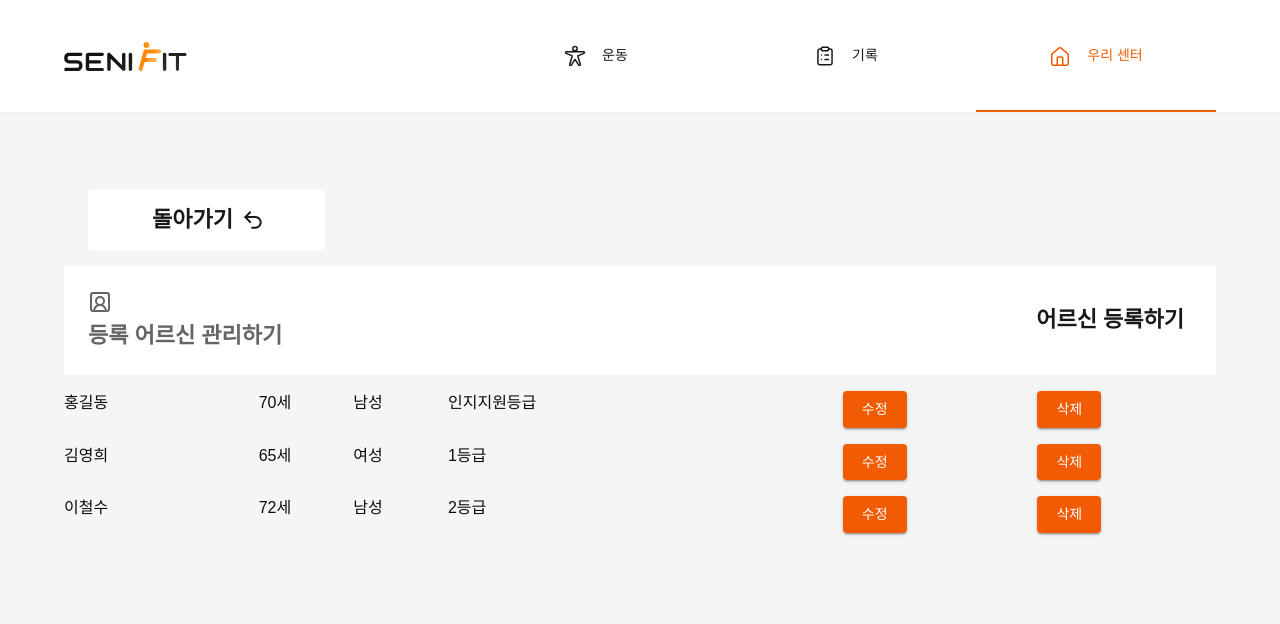
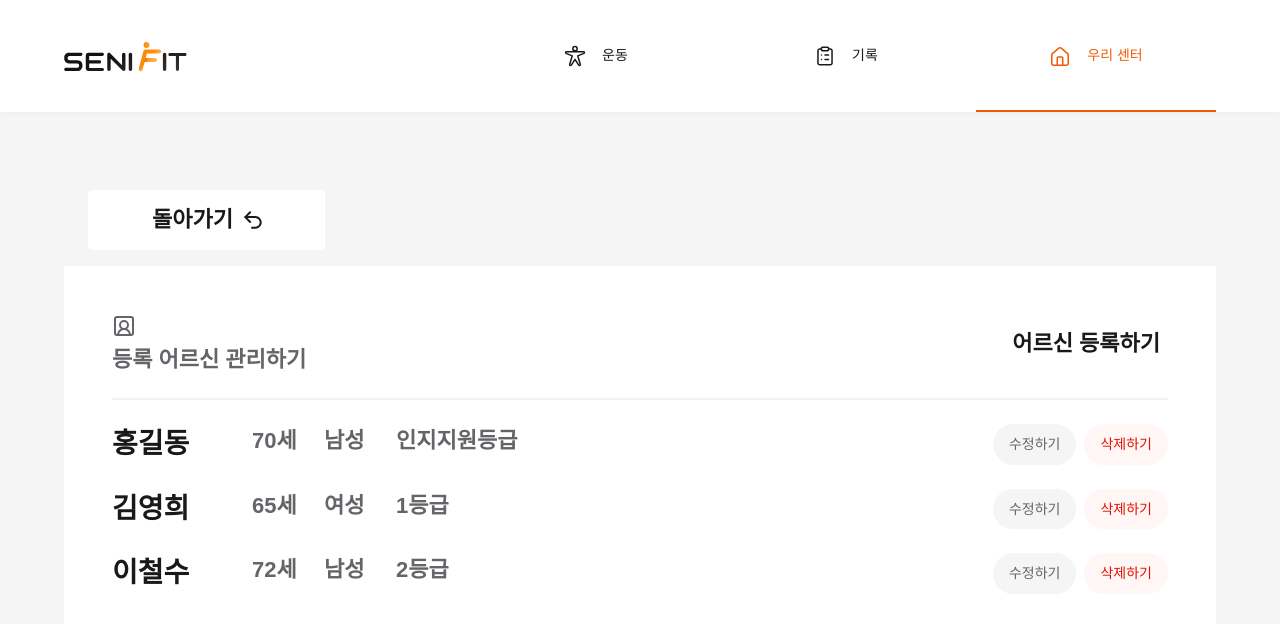
Before and after one commit to Team-Senifit/Web, a Next.js app: page /my-center/members in a window 1280 px wide. Shown: the top 624 px of the page. Built offline with nearby package versions, Linux system fonts and the light colour scheme; a web font is replaced by a local one.

Commit message:
Design: 어르신 리스트 디자인

```diff
--- a/src/app/my-center/members/page.tsx
+++ b/src/app/my-center/members/page.tsx
@@ -38,17 +38,20 @@ const Page = () => {
       <Stack
         direction={"column"}
         justifyContent="start"
-        alignItems="center"
+        alignItems="start"
+        spacing={[2, 3]}
         sx={{
           width: 1,
           bgcolor: "background.paper",
-          p: [3],
+          p: [3, 6],
         }}
       >
         <PageInfoCard />
-        <Divider sx={{ borderColor: "#f2f2f2" }} />
+        <Divider
+          sx={{ borderColor: "#f2f2f2", borderBottomWidth: "2px", width: 1 }}
+        />
+        <MemberList members={memberData} />
       </Stack>
-      <MemberList members={memberData} />
     </Stack>
   );
 };
--- a/src/app/my-center/members/panel/MemberList.tsx
+++ b/src/app/my-center/members/panel/MemberList.tsx
@@ -1,48 +1,117 @@
+"use client";
+
+import useMedia from "@/hooks/useMedia";
 import { Button, Grid, Stack, Typography } from "@mui/material";
 import Link from "next/link";
 import React from "react";
 
-const Member = ({ id, name, age, grade, gender }: IMember) => {
+const Member = ({
+  id,
+  name,
+  age,
+  grade,
+  gender,
+  isDesktop,
+}: IMember & { isDesktop: boolean }) => {
+  return (
+    <Stack
+      direction={{ phone: "column", tablet: "row" }}
+      spacing={2}
+      alignItems="center"
+      justifyContent={["center", "space-between"]}
+      width={1}
+    >
+      <Stack
+        direction={{ phone: "column", desktop: "row" }}
+        alignItems="start"
+        spacing={1}
+        width={1}
+      >
+        <Typography
+          variant={isDesktop ? "Title2" : "Headline1"}
+          sx={{ color: "label.normal", width: "8.25rem" }}
+        >
+          {name}
+        </Typography>
+        <Stack direction="row" spacing={2} alignItems="center">
+          <Typography
+            variant={isDesktop ? "Heading1" : "Headline1"}
+            sx={{
+              color: "label.neutral",
+              width: { phone: "3rem", desktop: "3.5rem" },
+            }}
+          >
+            {age}세
+          </Typography>
+          <Typography
+            variant={isDesktop ? "Heading1" : "Headline1"}
+            sx={{
+              color: "label.neutral",
+              width: { phone: "3rem", desktop: "3.5rem" },
+            }}
+          >
+            {gender}
+          </Typography>
+          <Typography
+            variant={isDesktop ? "Heading1" : "Headline1"}
+            sx={{
+              color: "label.neutral",
+              width: { phone: "6rem", desktop: "8rem" },
+            }}
+          >
+            {grade}
+          </Typography>
+        </Stack>
+      </Stack>
+
+      <Stack
+        direction="row"
+        spacing={1}
+        width={[1, "55%"]}
+        justifyContent="flex-end"
+      >
+        <Button
+          variant="text"
+          component={Link}
+          href={`/my-center/members/edit/${id}`}
+          sx={{
+            color: "label.neutral",
+            bgcolor: "fillVariants.normal",
+            py: 1,
+            px: 2,
+            width: [1, "fit-content"],
+            borderRadius: "9999px",
+          }}
+        >
+          수정하기
+        </Button>
+        <Button
+          variant="text"
+          sx={{
+            color: "statusVariants.negative",
+            bgcolor: "fillVariants.negative",
+            py: 1,
+            px: 2,
+            width: [1, "fit-content"],
+            borderRadius: "9999px",
+          }}
+        >
+          삭제하기
+        </Button>
+      </Stack>
+    </Stack>
+  );
+};
+
+const MemberList = ({ members }: { members: Array<IMember> }) => {
+  const { isDesktop } = useMedia();
   return (
     <>
-      <Grid size={2}>
-        <Typography>{name}</Typography>
-      </Grid>
-      <Grid container size={6}>
-        <Grid size={2}>
-          <Typography>{age}세</Typography>
-        </Grid>
-        <Grid size={2}>
-          <Typography>{gender} </Typography>
-        </Grid>
-        <Grid size={2}>
-          <Typography>{grade}</Typography>
-        </Grid>
-      </Grid>
-      <Grid size={2}>
-        <Button
-          variant="contained"
-          component={Link}
-          href={`/my-center/members/edit/${id}`}
-        >
-          {"수정"}
-        </Button>
-      </Grid>
-      <Grid size={2}>
-        <Button variant="contained">{"삭제"}</Button>
-      </Grid>
+      {members.map((member) => (
+        <Member key={member.id} isDesktop={isDesktop} {...member} />
+      ))}
     </>
   );
 };
 
-const MemberList = ({ members }: { members: Array<IMember> }) => {
-  return (
-    <Grid container spacing={2}>
-      {members.map((member) => (
-        <Member key={member.id} {...member} />
-      ))}
-    </Grid>
-  );
-};
-
 export default MemberList;
```
